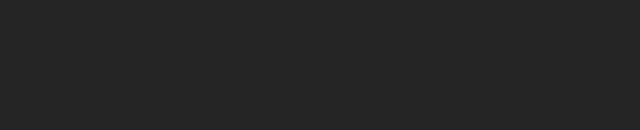
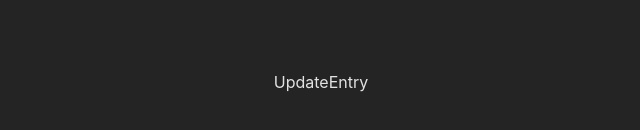
Before and after one commit to Wbradmeyer/discipline_tracker, a React (Vite) app in the folder client/: page /entries/update/1 in a window 1280 px wide. Before the commit this address had no page. Shown: the part 318-448 px from the top of the page, without its empty margins (319-959 px from the left). Built offline with nearby package versions, Linux system fonts and the light colour scheme.

Commit message:
UpdateEntry component created

```diff
--- a/client/src/App.jsx
+++ b/client/src/App.jsx
@@ -5,6 +5,7 @@
 import GoalForm from "./components/GoalForm";
 import EntryForm from "./components/EntryForm";
 import UpdateGoal from "./components/UpdateGoal";
+import UpdateEntry from "./components/UpdateEntry";
 
 function App() {
   return (
@@ -15,6 +16,7 @@
           <Route path="/goals/create" element={<GoalForm />} />
           <Route path="/goals/update/:id" element={<UpdateGoal />} />
           <Route path="/entries/create" element={<EntryForm />} />
+          <Route path="/entries/update/:id" element={<UpdateEntry />} />
         </Routes>
       </BrowserRouter>
     </div>
--- /dev/null
+++ b/client/src/components/UpdateEntry.jsx
@@ -0,0 +1,7 @@
+import React from "react";
+
+const UpdateEntry = () => {
+  return <div>UpdateEntry</div>;
+};
+
+export default UpdateEntry;
```
